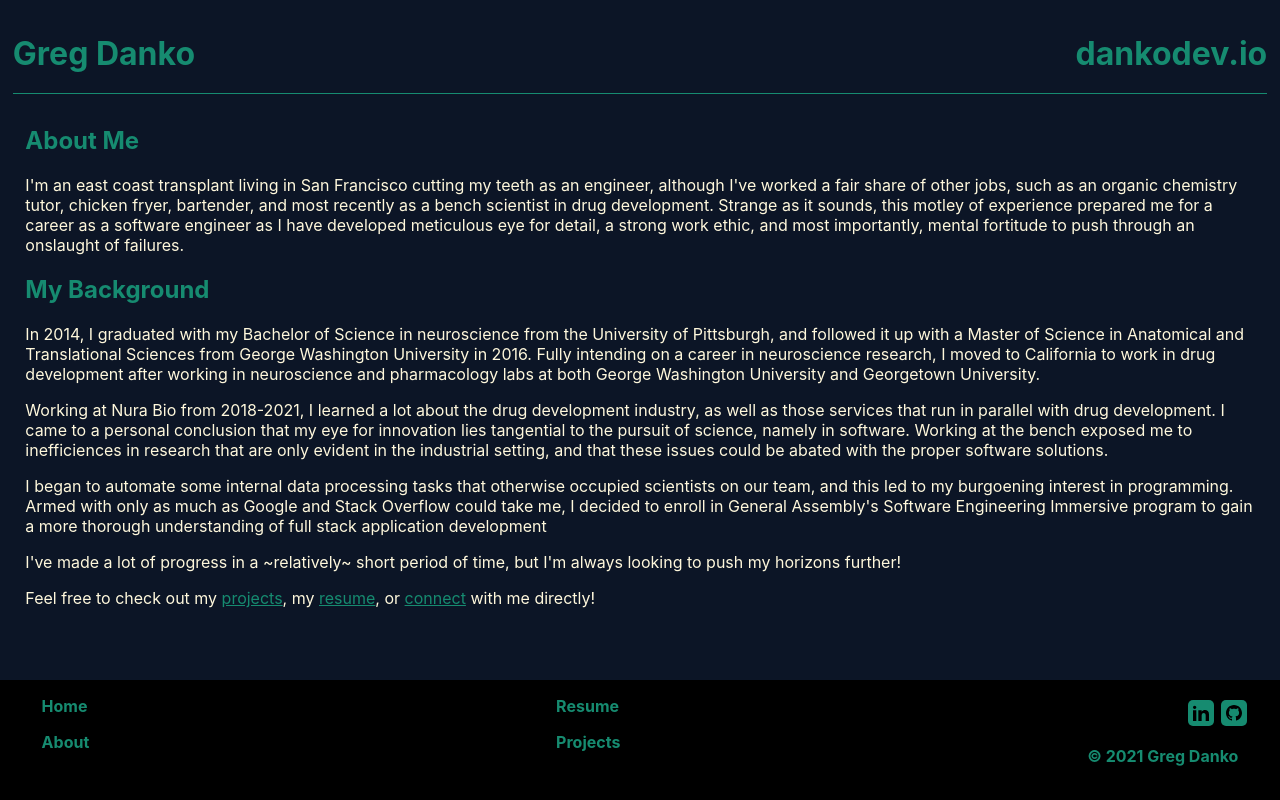
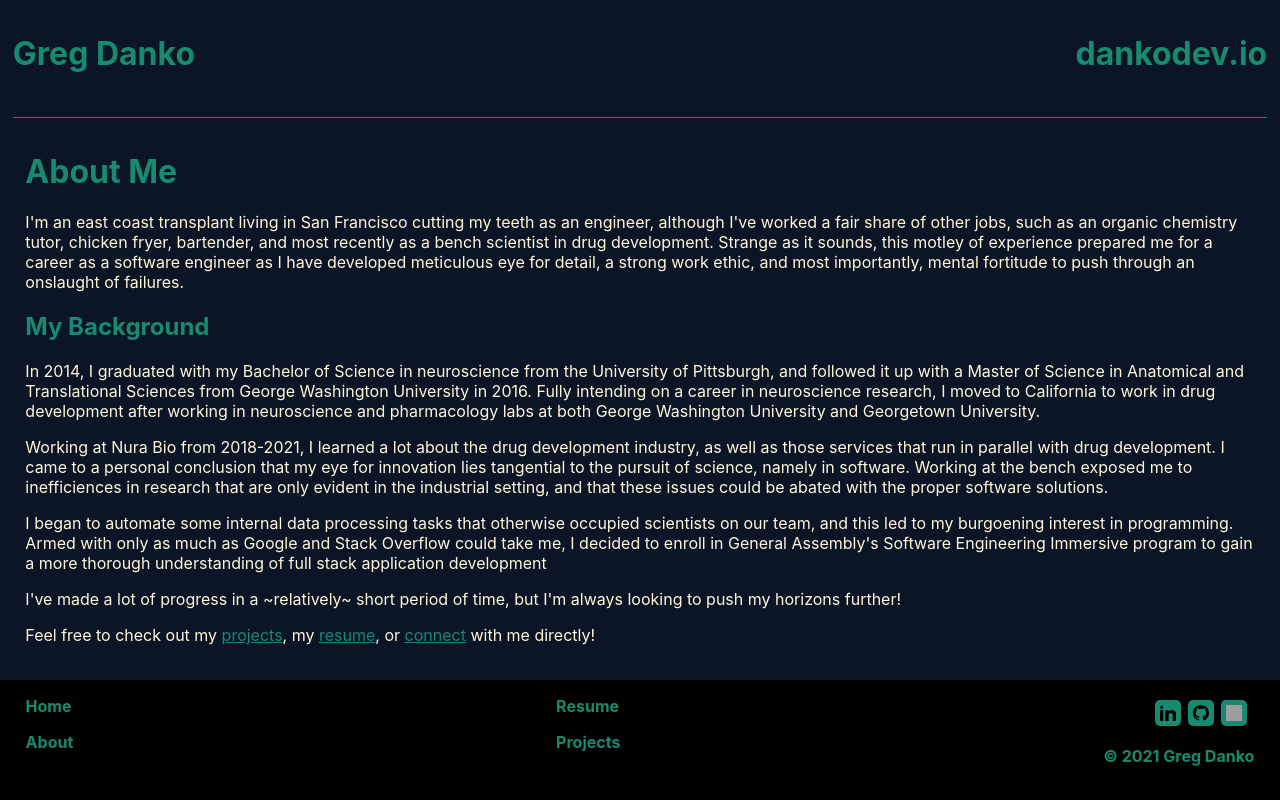
Before and after one commit to gregdanko92/portfolio_v1, a React (Create React App) app: page /about in a window 1280 px wide. Built offline with nearby package versions, Linux system fonts and the light colour scheme; grey boxes are pictures that could not be loaded.

Commit message:
mail func

```diff
--- a/src/App.css
+++ b/src/App.css
@@ -30,6 +30,7 @@ body {
   flex-flow:row wrap;
   justify-content:space-between;
   padding: 0%;
+  padding-bottom:1.5em;
   border-bottom:  #168b70;;
   border-style:solid;
   border-width: 0em;
@@ -77,13 +78,10 @@ footer {
   border-radius: 5px;
   margin-right:7px;
   transition:1s;
-
-
 }
 .footer-svg:hover{
   background-color: cornsilk;
   transition:1s;
-
 }
 
 .contact-links{
@@ -122,6 +120,8 @@ text-align: right;
   .about-content{
     margin: 0%, 6% 3% 0%;
     color:#168b70;
+    overflow: scroll;
+    height:40em;
   }
 .job-block-header{
   align-items: center;
@@ -146,7 +146,7 @@ text-align: right;
 }
 
 .projects{
-  height:70em;
+  height:80em;
   overflow: scroll;
 }
 
@@ -166,7 +166,6 @@ a{
 strong{
   color:#168b70;
 }
-
 .pdf-container{
   width:100vw;
   height:100vh;
@@ -178,9 +177,34 @@ strong{
   margin: 0;
   padding:0;
 }
-h4{
-  margin:1em;
-}
 .proj-header{
   margin-top:1.5em;
 }
+.header-link{
+  text-decoration: none;
+}
+
+.footer-svg-mail{
+  height:16px;
+  width:16px;
+  padding: 5px;
+  margin-top:20px;
+  background-color: #168b70;;
+  border-radius: 5px;
+  margin-right:7px;
+  transition:1s;
+}
+.footer-svg-mail:hover{
+  background-color: cornsilk;
+  transition:1s;
+}
+
+h4 {
+  margin: 1em;
+  display: block;
+  margin-block-start: 1em;
+  margin-block-end: 1em;
+  margin-inline-start: 0px;
+  margin-inline-end: 0px;
+  font-weight: bold;
+}
--- a/src/components/About.jsx
+++ b/src/components/About.jsx
@@ -3,7 +3,7 @@ import {Link} from 'react-router-dom'
 function About(){
     return(
         <div className='about-content'>
-            <h2>About Me</h2>
+            <h1>About Me</h1>
             <p>I'm an east coast transplant living in San Francisco cutting my teeth as an engineer, although I've worked a fair share of other jobs, such as an organic chemistry tutor, chicken fryer, bartender, and most recently as a bench scientist in drug development. Strange as it sounds, this motley of experience prepared me for a career as a software engineer as I have developed meticulous eye for detail, a strong work ethic, and most importantly, mental fortitude to push through an onslaught of failures.
             </p>
 
@@ -14,7 +14,7 @@ function About(){
             <p>I've made a lot of progress in a ~relatively~ short period of time, but I'm always looking to push my horizons further! </p>
             <p>Feel free to check out my <Link to="/projects">projects</Link>,
                  my <Link to='/resume'>resume</Link>, or <Link to='/contact'>connect</Link> with me directly!</p>
-        <a href=""></a>
+
         </div>
     )
 }
--- a/src/components/Contact.jsx
+++ b/src/components/Contact.jsx
@@ -7,8 +7,8 @@ function Contact(){
             <p>Email me at &nbsp;
             <a href="mailto:gregdanko92@gmail.com">gregdanko92@gmail.com</a>
             </p>
-            <p>Or check out my <a href="">LinkedIn</a></p>
-            <p>Or check out my github page <a href=""></a></p>
+            <p>Or check out my <a href="https://www.linkedin.com/in/greg-danko-036514b7">LinkedIn</a> profile</p>
+            <p>Or check out my <a href="https://github.com/gregdanko92">github</a> page</p>
         </div>
     )
 }
--- a/src/components/Footer.jsx
+++ b/src/components/Footer.jsx
@@ -30,6 +30,10 @@ return (
                         <a href="https://github.com/gregdanko92">
                             <svg class="footer-svg" xmlns="http://www.w3.org/2000/svg" width="16" height="16" viewBox="0 0 24 24"><path d="M12 0c-6.626 0-12 5.373-12 12 0 5.302 3.438 9.8 8.207 11.387.599.111.793-.261.793-.577v-2.234c-3.338.726-4.033-1.416-4.033-1.416-.546-1.387-1.333-1.756-1.333-1.756-1.089-.745.083-.729.083-.729 1.205.084 1.839 1.237 1.839 1.237 1.07 1.834 2.807 1.304 3.492.997.107-.775.418-1.305.762-1.604-2.665-.305-5.467-1.334-5.467-5.931 0-1.311.469-2.381 1.236-3.221-.124-.303-.535-1.524.117-3.176 0 0 1.008-.322 3.301 1.23.957-.266 1.983-.399 3.003-.404 1.02.005 2.047.138 3.006.404 2.291-1.552 3.297-1.23 3.297-1.23.653 1.653.242 2.874.118 3.176.77.84 1.235 1.911 1.235 3.221 0 4.609-2.807 5.624-5.479 5.921.43.372.823 1.102.823 2.222v3.293c0 .319.192.694.801.576 4.765-1.589 8.199-6.086 8.199-11.386 0-6.627-5.373-12-12-12z"></path></svg>
                         </a>
+                        <a href="mailto:gregdanko92@gmail.com">
+                        <img class="footer-svg-mail" src="https://img.icons8.com/material-outlined/24/000000/mail.png"/>
+                        </a>
+
                     </div>
 
 
--- a/src/components/Header.jsx
+++ b/src/components/Header.jsx
@@ -1,10 +1,13 @@
 import React from 'react'
+import {Link} from 'react-router-dom'
 import Nav from './Nav'
 function Header() {
     return (
         <header className='site-header'>
             <div className='name'>
-                 <h1>Greg Danko</h1>
+                 <Link className='header-link'
+                 to='/'>
+                     <h1>Greg Danko</h1></Link>
             </div>
             <div className='domain-name'>
                 <h1>dankodev.io</h1>
--- a/src/components/Projects.jsx
+++ b/src/components/Projects.jsx
@@ -1,10 +1,11 @@
 function Projects(){
     return(
         <div className='projects'>
+            <h1>Software Engineering Projects</h1>
 
             <h2 className='proj-header'>freELN <i>(free electronic lab notebook),</i> September 2021</h2>
             <p> A MERN stack application for scientists to keep track of their experiments.</p>
-            <p>Users are able to make folders to organize all of thier experiments. When navigating to a particular folder, the user is then able to make an experiment entry in that folder. Currently, users are able to used the a text editor to style their experiment entries, as well a supporting file  </p>
+            <p>Users are able to make folders to organize all of thier experiments. When navigating to a particular folder, the user is then able to make an experiment entry in that folder. Currently, users are able to used the a text editor to style their experiment entries, as well a upload supporting files. </p>
             <h4>Features coming soon:</h4>
             <p>Authentication for user profiles</p>
             <p>A protocol manager that hold experimental protocols that can be referenced by any experiment</p>
@@ -21,6 +22,15 @@ function Projects(){
                     |
                     &nbsp;
                 <a href="https://github.com/gregdanko92/freELN_back_end" target="_blank">Server side source code</a>
+            </p>
+
+            <h2 className='proj-header' >Portfolio Web Site, September 2021</h2>
+            <p>The very website you're looking at right now!</p>
+            <h4>Technologies Used: </h4>
+            <p>React.js, HTML, CSS, Heroku, Git/Github, Google Domains </p>
+            <p>
+                <a href="https://github.com/gregdanko92/portfolio_v1" target="_blank">Source Code</a>
+                    &nbsp;
             </p>
 
             <h2 className='proj-header' >MOVIO, August 2021</h2>
--- a/src/components/Resume.jsx
+++ b/src/components/Resume.jsx
@@ -6,7 +6,7 @@ function Resume(){
         <div className='resume-body'>
             <div className='resume-top'>
                 <div className='resume-top-left'>
-                    <h2>Resume</h2>
+                    <h1>Resume</h1>
                 </div>
                 <div className='resume-top-right' >
                     {/* <a className='download-cv' href="../cv/CV-Greg-Danko.pdf" download="CV-Greg-Danko.pdf">PDF</a> */}
@@ -19,7 +19,7 @@ function Resume(){
 
             <div className="one-job">
                 <div className='job-block-header'>
-                    <h4>Senior Research Associate, Nura Bio Inc, South San Francisco, CA</h4> <h4>09/2018-07/2021</h4>
+                    <h2>Senior Research Associate, Nura Bio Inc, South San Francisco, CA</h2> <h2>09/2018-07/2021</h2>
                 </div>
                 <ul>
                     <li>Built computer programs to increase the speed of data processing and analysis in support of drug discovery efforts. These efforts have saved multiple scientists hours of time that would have been spent manipulating data within excel, while eliminating all points of possible human error. These programs were developed using <strong>Python</strong> , <strong> NumPy</strong>, <strong> Pandas</strong>, and <strong>Seaborn</strong>.</li>
@@ -34,7 +34,7 @@ function Resume(){
 
             <div className="one-job">
                 <div className='job-block-header'>
-                    <h4>Lab Technician, Georgetown University, Washington, DC</h4> <h4>08/2017-08/2018</h4>
+                    <h2>Lab Technician, Georgetown University, Washington, DC</h2> <h2>08/2017-08/2018</h2>
                 </div>
                 <ul>
                     <li>
@@ -51,7 +51,7 @@ function Resume(){
 
             <div className="one-job">
                 <div className='job-block-header'>
-                    <h4>Lab Technician, George Washington University, Washington, DC</h4> <h4>11/2014-08/2016</h4>
+                    <h2>Lab Technician, George Washington University, Washington, DC</h2> <h2>11/2014-08/2016</h2>
                 </div>
                 <ul>
                     <li>
```
